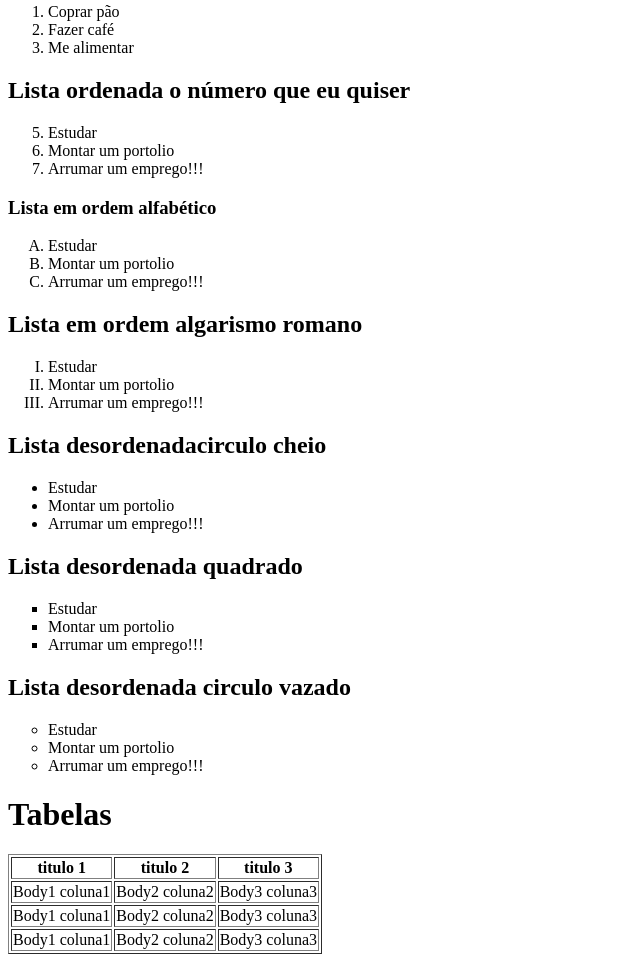
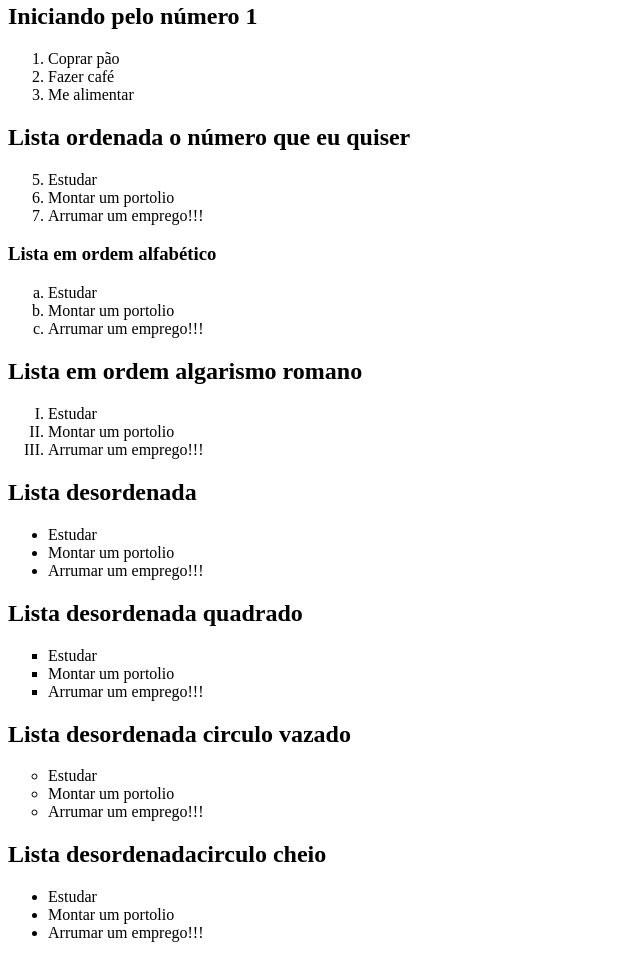
Before and after one commit to AngelEgito/modulo-um-html-css, a plain HTML site: page index.html in a window 1280 px wide. Shown: the part 633-1590 px from the top of the page, without its empty margins (0-640 px from the left). Drawn offline with Linux system fonts and the light colour scheme.

Commit message:
alinhamento do código

```diff
--- a/index.html
+++ b/index.html
@@ -35,6 +35,7 @@
         <!-- Listas -->
         <h1>Lista Ordenada</h1>
 
+        <h2>Iniciando pelo número 1</h2>
         <ol>
             <li>Coprar pão</li>
             <li>Fazer café</li>
@@ -48,8 +49,10 @@
             <li>Arrumar um emprego!!!</li>
         </ol>
 
+
+
         <h3>Lista em ordem alfabético</h3>
-        <ol type="A">
+        <ol type="a">
             <li>Estudar</li>
             <li>Montar um portolio</li>
             <li>Arrumar um emprego!!!</li>
@@ -62,12 +65,13 @@
             <li>Arrumar um emprego!!!</li>
         </ol>
 
-        <h2>Lista desordenadacirculo cheio</h2>
-        <ul type="disc">
+        <h2>Lista desordenada</h2>
+        <ul>
             <li>Estudar</li>
             <li>Montar um portolio</li>
             <li>Arrumar um emprego!!!</li>
         </ul>
+
 
         <h2>Lista desordenada quadrado</h2>
         <ul type="square">
@@ -83,6 +87,14 @@
             <li>Arrumar um emprego!!!</li>
         </ul>
 
+        <h2>Lista desordenadacirculo cheio</h2>
+        <ul type="disc">
+            <li>Estudar</li>
+            <li>Montar um portolio</li>
+            <li>Arrumar um emprego!!!</li>
+        </ul>
+
+        <!--Tabelas-->
         <h1>Tabelas</h1>
         <table border="1">
             <!-- tabela semântica -->
@@ -132,12 +144,15 @@
             <label>Nome</label> <br/>
             <input type="text" />
             <br/><br/>
+
             <label>Email</label> <br/>
             <input type="email" />
             <br/><br/>
+
             <label>Mensagem:</label><br/>
             <textarea></textarea>
             <br/><br/>
+
             <button type="submit">Enviar</button>
         </form>
 
```
